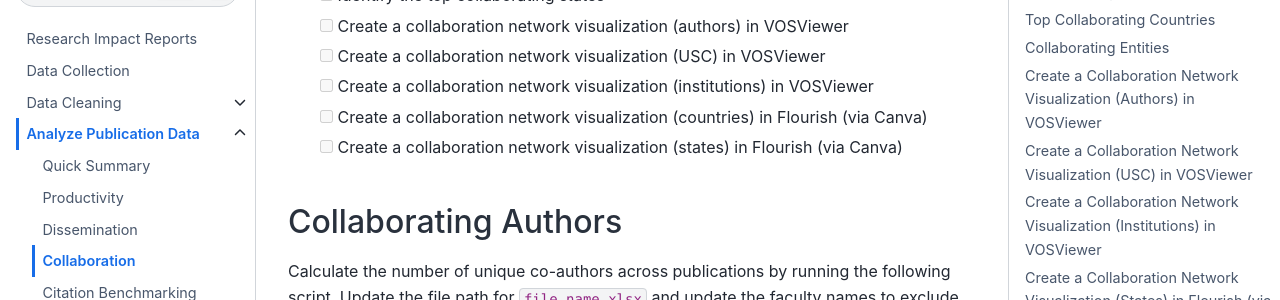
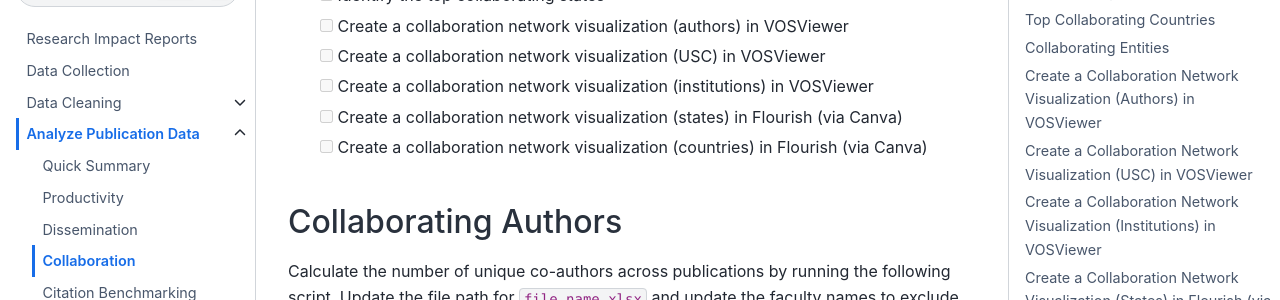
Before and after one commit to vvlooking/research-impact, a Jupyter Book: the page built from website/analyze-data-collaboration.md, in a window 1280 px wide and 900 px high, scrolled down 354 px. Shown: the part 153-453 px from the top of the window. Built offline with Jupyter Book 1.0.4 settings and Sphinx 7.4.7 and the Sphinx Book theme 1.1.4, drawn with Linux system fonts in a browser that asks for light colours.

```diff
--- a/website/analyze-data-collaboration.md
+++ b/website/analyze-data-collaboration.md
@@ -15,9 +15,8 @@
 - [ ] Create a collaboration network visualization (authors) in VOSViewer
 - [ ] Create a collaboration network visualization (USC) in VOSViewer
 - [ ] Create a collaboration network visualization (institutions) in VOSViewer
+- [ ] Create a collaboration network visualization (states) in Flourish (via Canva)
 - [ ] Create a collaboration network visualization (countries) in Flourish (via Canva)
-- [ ] Create a collaboration network visualization (states) in Flourish (via Canva)
-
 
 ## Collaborating Authors
 
```
